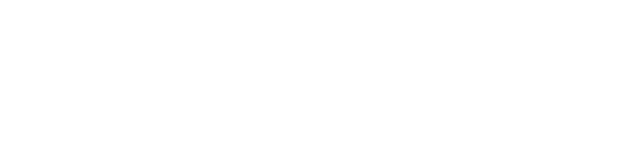
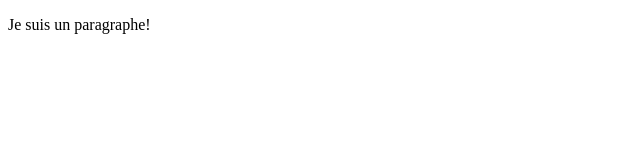
Before and after one commit to SargePopwell/projet_git, a plain HTML site: page index.html in a window 1280 px wide. Shown: the whole page, without its empty margins (0-640 px from the left). Drawn offline with Linux system fonts and the light colour scheme.

Commit message:
Ajout d'un paragraphe dans body

```diff
--- a/index.html
+++ b/index.html
@@ -8,7 +8,7 @@
     <title>Document</title>
 </head>
 <body>
-
+    <p>Je suis un paragraphe!</p>
     <script src="script.js"></script>
 </body>
 </html>
```
